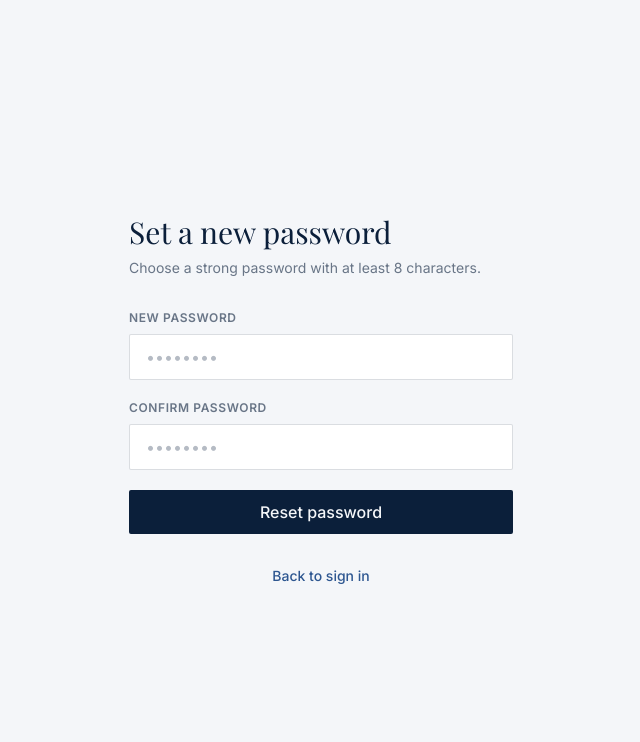
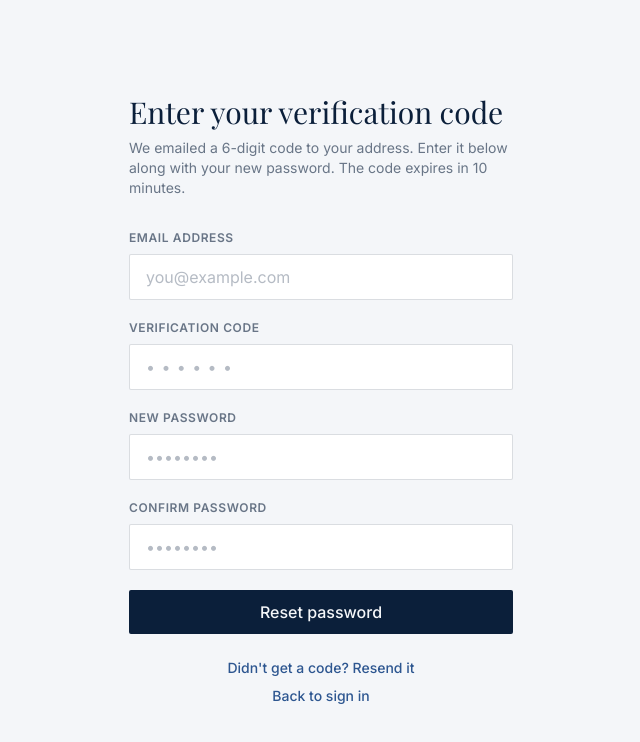
Before and after one commit to abdulqayoomjarwar2005-web/academy_web_new, a React (Vite) app in the folder frontend/: page /reset-password in a window 1280 px wide. Shown: the top 742 px of the page, without its empty margins (319-959 px from the left). Built offline with nearby package versions, Linux system fonts and the light colour scheme; no server answers.

Commit message:
Update ResetPasswordPage.jsx

```diff
--- a/frontend/src/pages/ResetPasswordPage.jsx
+++ b/frontend/src/pages/ResetPasswordPage.jsx
@@ -1,22 +1,33 @@
 import { useState } from 'react';
-import { useNavigate, useSearchParams, Link } from 'react-router-dom';
+import { useNavigate, useLocation, Link } from 'react-router-dom';
 import api from '../utils/api';
 
 const ResetPasswordPage = () => {
-  const [searchParams] = useSearchParams();
-  const token = searchParams.get('token') || '';
+  const location = useLocation();
+  const navigate = useNavigate();
 
+  const [email, setEmail] = useState(location.state?.email || '');
+  const [otp, setOtp] = useState('');
   const [newPassword, setNewPassword] = useState('');
   const [confirmPassword, setConfirmPassword] = useState('');
   const [error, setError] = useState('');
   const [message, setMessage] = useState('');
   const [isSubmitting, setIsSubmitting] = useState(false);
-  const navigate = useNavigate();
 
   const handleSubmit = async (e) => {
     e.preventDefault();
     setError('');
     setMessage('');
+
+    if (!email) {
+      setError('Email is required');
+      return;
+    }
+
+    if (!/^\d{6}$/.test(otp)) {
+      setError('Enter the 6-digit verification code sent to your email');
+      return;
+    }
 
     if (newPassword !== confirmPassword) {
       setError('Passwords do not match');
@@ -28,15 +39,10 @@ const ResetPasswordPage = () => {
       return;
     }
 
-    if (!token) {
-      setError('Reset token is missing. Please use the link from your email.');
-      return;
-    }
-
     setIsSubmitting(true);
 
     try {
-      const { data } = await api.post('/auth/reset-password', { token, newPassword });
+      const { data } = await api.post('/auth/reset-password', { email, otp, newPassword });
       setMessage(data.message);
       setTimeout(() => navigate('/login'), 2000);
     } catch (err) {
@@ -49,9 +55,10 @@ const ResetPasswordPage = () => {
   return (
     <div className="flex min-h-screen items-center justify-center bg-canvas px-6">
       <div className="w-full max-w-sm">
-        <h1 className="font-display text-3xl text-ink">Set a new password</h1>
+        <h1 className="font-display text-3xl text-ink">Enter your verification code</h1>
         <p className="mt-2 text-sm text-ink/60">
-          Choose a strong password with at least 8 characters.
+          We emailed a 6-digit code to your address. Enter it below along with your new password.
+          The code expires in 10 minutes.
         </p>
 
         {message && (
@@ -67,6 +74,44 @@ const ResetPasswordPage = () => {
         )}
 
         <form onSubmit={handleSubmit} className="mt-8 space-y-5">
+          <div>
+            <label
+              htmlFor="email"
+              className="block text-xs font-semibold uppercase tracking-wider text-ink/60"
+            >
+              Email address
+            </label>
+            <input
+              id="email"
+              type="email"
+              required
+              value={email}
+              onChange={(e) => setEmail(e.target.value)}
+              className="mt-2 w-full rounded-sm border border-ink/15 bg-white px-4 py-2.5 text-ink placeholder:text-ink/30 focus:border-accent focus:outline-none focus:ring-2 focus:ring-accent/30"
+              placeholder="you@example.com"
+            />
+          </div>
+
+          <div>
+            <label
+              htmlFor="otp"
+              className="block text-xs font-semibold uppercase tracking-wider text-ink/60"
+            >
+              Verification code
+            </label>
+            <input
+              id="otp"
+              type="text"
+              inputMode="numeric"
+              maxLength={6}
+              required
+              value={otp}
+              onChange={(e) => setOtp(e.target.value.replace(/\D/g, ''))}
+              className="mt-2 w-full rounded-sm border border-ink/15 bg-white px-4 py-2.5 tracking-[0.4em] text-ink placeholder:text-ink/30 focus:border-accent focus:outline-none focus:ring-2 focus:ring-accent/30"
+              placeholder="••••••"
+            />
+          </div>
+
           <div>
             <label
               htmlFor="newPassword"
@@ -112,7 +157,12 @@ const ResetPasswordPage = () => {
           </button>
         </form>
 
-        <p className="mt-8 text-center text-sm text-ink/60">
+        <p className="mt-6 text-center text-sm text-ink/60">
+          <Link to="/forgot-password" className="font-medium text-accent hover:text-accent/80">
+            Didn't get a code? Resend it
+          </Link>
+        </p>
+        <p className="mt-2 text-center text-sm text-ink/60">
           <Link to="/login" className="font-medium text-accent hover:text-accent/80">
             Back to sign in
           </Link>
```
